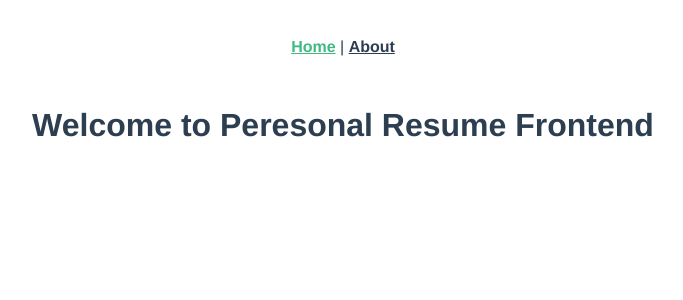
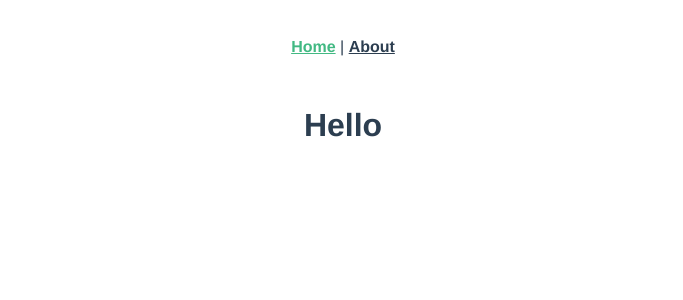
Before and after one commit to kielarneson/frontend-personal-resume, a Vue app: page / in a window 1280 px wide. Shown: the top 300 px of the page, without its empty margins (297-980 px from the left). Built offline with nearby package versions, Linux system fonts and the light colour scheme.

Commit message:
Initial commit

```diff
--- a/src/views/Home.vue
+++ b/src/views/Home.vue
@@ -10,7 +10,7 @@
 export default {
   data: function () {
     return {
-      message: "Welcome to Peresonal Resume Frontend",
+      message: "Hello",
     };
   },
   created: function () {},
```
Also changed, not shown: 1 other file (tests, documents, lock files or other folders).
